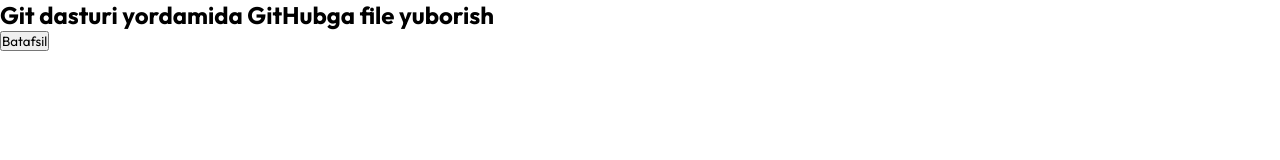
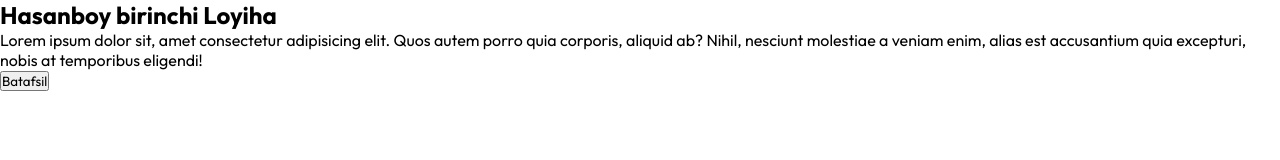
Before and after one commit to Figmauchun/hasanboy, a plain HTML site: page index.html in a window 1280 px wide. Drawn offline with Linux system fonts and the light colour scheme.

Commit message:
add html tags

```diff
--- a/index.html
+++ b/index.html
@@ -7,7 +7,12 @@
     <link rel="stylesheet" href="style.css" />
   </head>
   <body>
-    <h2>Git dasturi yordamida GitHubga file yuborish</h2>
+    <h2>Hasanboy birinchi Loyiha</h2>
+    <p>
+      Lorem ipsum dolor sit, amet consectetur adipisicing elit. Quos autem porro
+      quia corporis, aliquid ab? Nihil, nesciunt molestiae a veniam enim, alias
+      est accusantium quia excepturi, nobis at temporibus eligendi!
+    </p>
     <button>Batafsil</button>
   </body>
 </html>
```
